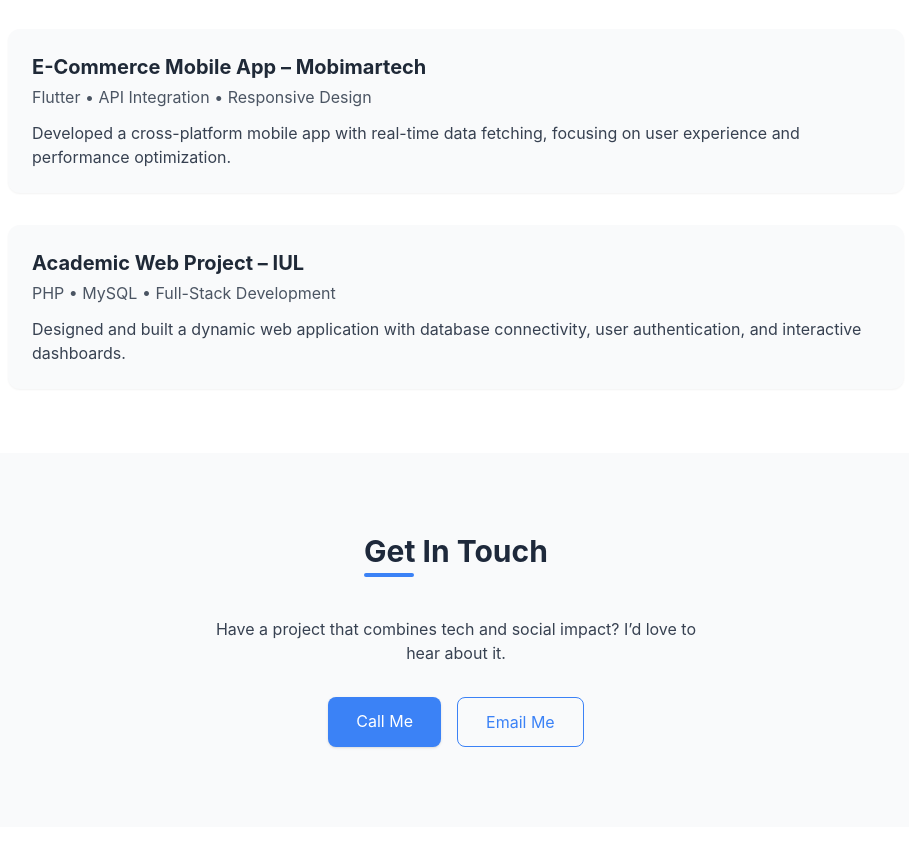
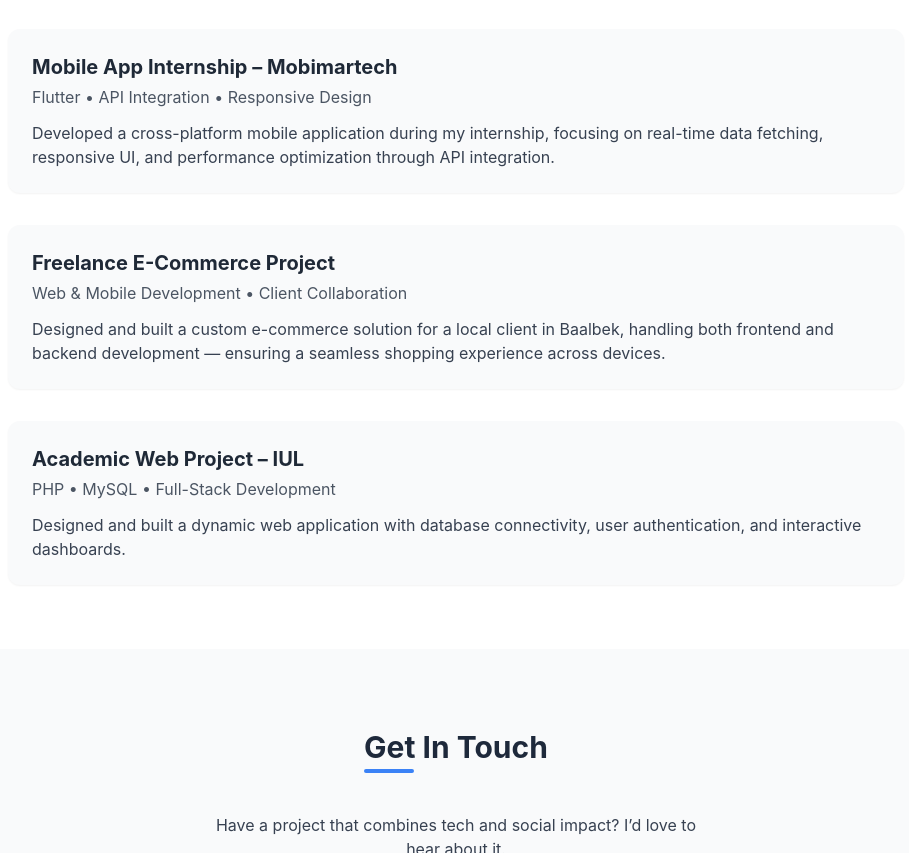
Before and after one commit to NancyMokdad/my-portfolio-, a plain HTML site: page index.html in a window 1280 px wide. Shown: the part 2079-2932 px from the top of the page, without its empty margins (184-1093 px from the left). Drawn offline with nearby package versions, Linux system fonts and the light colour scheme.

Commit message:
Update index.html

```diff
--- a/index.html
+++ b/index.html
@@ -155,17 +155,26 @@
           </p>
         </div>
 
-        <!-- Project 3 -->
+        <!-- Project 3: MOBIMARTECH → Internship -->
         <div class="project-card bg-gray-50 p-6 rounded-xl shadow-sm transition" data-aos="fade-right">
-          <h3 class="text-xl font-bold">E-Commerce Mobile App – Mobimartech</h3>
+          <h3 class="text-xl font-bold">Mobile App Internship – Mobimartech</h3>
           <p class="text-gray-600 mt-1">Flutter • API Integration • Responsive Design</p>
           <p class="mt-3 text-gray-700">
-            Developed a cross-platform mobile app with real-time data fetching, focusing on user experience and performance optimization.
+            Developed a cross-platform mobile application during my internship, focusing on real-time data fetching, responsive UI, and performance optimization through API integration.
           </p>
         </div>
 
-        <!-- Project 4 -->
+        <!-- Project 4: Freelance E-Commerce -->
         <div class="project-card bg-gray-50 p-6 rounded-xl shadow-sm transition" data-aos="fade-left">
+          <h3 class="text-xl font-bold">Freelance E-Commerce Project</h3>
+          <p class="text-gray-600 mt-1">Web & Mobile Development • Client Collaboration</p>
+          <p class="mt-3 text-gray-700">
+            Designed and built a custom e-commerce solution for a local client in Baalbek, handling both frontend and backend development — ensuring a seamless shopping experience across devices.
+          </p>
+        </div>
+
+        <!-- Project 5 -->
+        <div class="project-card bg-gray-50 p-6 rounded-xl shadow-sm transition" data-aos="fade-right">
           <h3 class="text-xl font-bold">Academic Web Project – IUL</h3>
           <p class="text-gray-600 mt-1">PHP • MySQL • Full-Stack Development</p>
           <p class="mt-3 text-gray-700">
```
